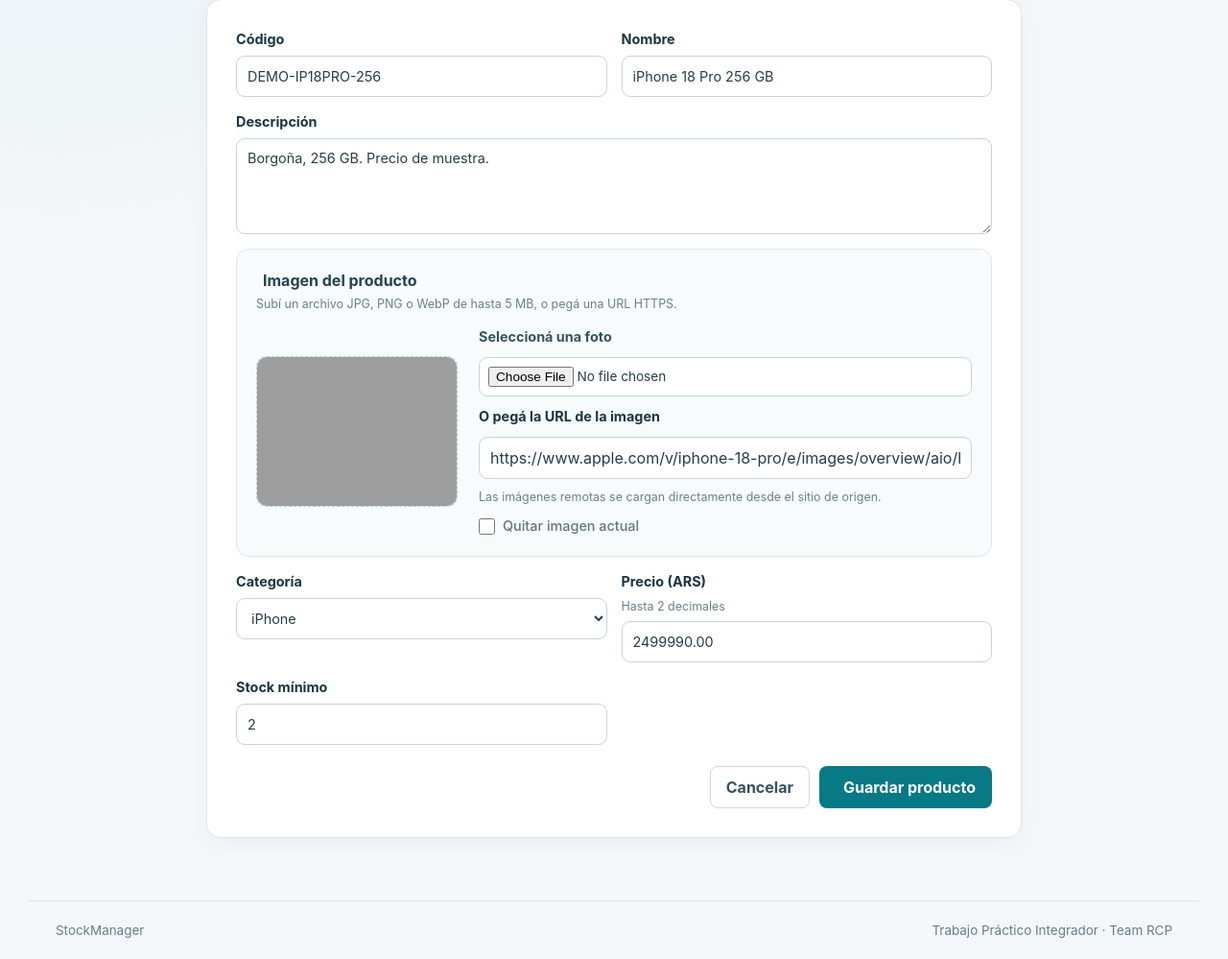
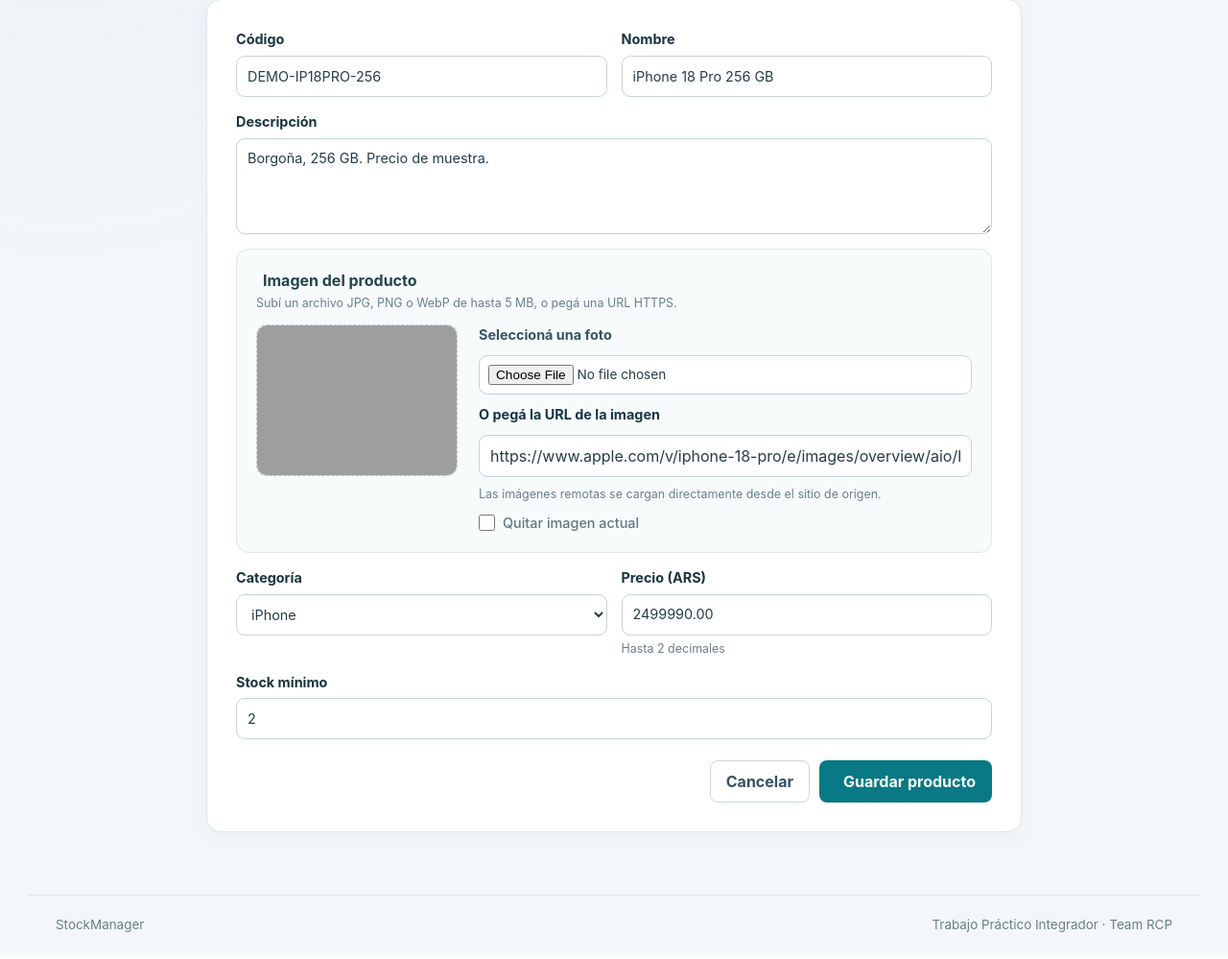
Before and after one commit to Franco28/tp-integrador-stockmanager-belgorodsky-mato-solis-, a Flask app: page /productos/1/editar in a window 1280 px wide. Shown: the part 233-1232 px from the top of the page at 96% size. After the commit the page ends 1204 px from the top, so only its background shows below. Run offline with Flask 3, Linux system fonts and the light colour scheme; a user stored in the database is signed in; data comes from the database, SQL or seed files in the repository; grey boxes are pictures that could not be loaded.

Commit message:
formulario alineado

```diff
--- a/app/static/css/styles.css
+++ b/app/static/css/styles.css
@@ -426,9 +426,11 @@ td {
 }
 .form-grid {
   grid-template-columns: 1fr 1fr;
+  align-items: start;
 }
 .stack-form {
   grid-template-columns: 1fr;
+  align-items: start;
 }
 label {
   display: flex;
@@ -451,6 +453,8 @@ textarea {
 }
 .password-field {
   position: relative;
+  display: block;
+  width: 100%;
 }
 .password-field input {
   padding-right: 48px;
@@ -500,6 +504,7 @@ textarea {
   font-size: 0.78rem;
   color: #68808a;
   font-weight: 400;
+  line-height: 1.35;
 }
 .form-actions {
   display: flex;
@@ -830,7 +835,7 @@ textarea {
 .image-upload-layout {
   display: grid;
   grid-template-columns: minmax(150px, 210px) minmax(0, 1fr);
-  align-items: center;
+  align-items: start;
   gap: 22px;
   margin-top: 14px;
 }
--- a/app/templates/productos/formulario.html
+++ b/app/templates/productos/formulario.html
@@ -66,11 +66,11 @@
         </select>
       </label>
       <label>Precio (ARS)
-        <span class="field-hint">Hasta 2 decimales</span>
         <input name="precio" inputmode="decimal"
           value="{{ '%0.2f'|format(producto.precio_centavos / 100) if producto else '0.00' }}" required>
+        <span class="field-hint">Hasta 2 decimales</span>
       </label>
-      <label>Stock mínimo
+      <label class="{{ 'field-span' if producto else '' }}">Stock mínimo
         <input type="number" name="stock_minimo" min="0" value="{{ producto.stock_minimo if producto else 0 }}"
           required>
       </label>
```
Also changed, not shown: app/templates/login.html (+4 -3 lines).
